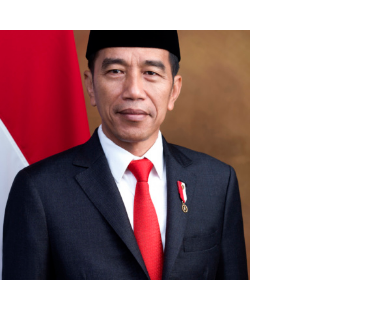
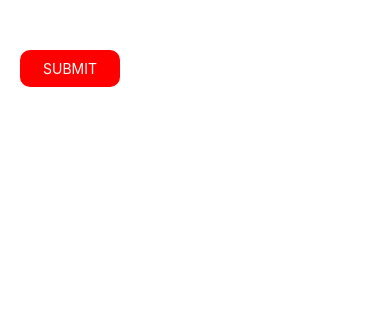
Before and after one commit to afifbasya/belajar-rn-dasar, a React Native app: screen / in a window 390 px wide. Shown: the top 318 px of the page. Built offline with nearby package versions, Linux system fonts and the light colour scheme.

Commit message:
[ADD] Button

```diff
--- a/App.js
+++ b/App.js
@@ -1,28 +1,20 @@
-import { Image, StyleSheet, Text, View } from 'react-native';
+import { Button, Image, StyleSheet, Text, TouchableOpacity, View } from 'react-native';
 
 export default function App() {
+
+
+  const handleSubmit = () => {
+    console.log("Halooo");
+  }
+
   return (
     <View style={styles.container}>
 
-      {/* Menggunakan URL */}
-      {/* <Image source={{ uri: "https://www.presidenri.go.id/assets/uploads/2020/02/presidenri.go.id-05022020111245-5e3a40bd7cdcb1.35250820-384x512.jpg" }} style={{ height: 250, width: 250 }} /> */}
+      {/* <Button title="Submit" color="red" onPress={() => handleSubmit()} /> */}
 
-
-
-      {/* Simpan gambar di assets kemudian dipanggil */}
-      {/* <Image source={require("./assets/jokowi.jpg")} style={{ height: 250, width: 250 }} /> */}
-
-      {/* Resize Mode  */}
-      {/* 1. Contain
-      2. Center
-      3. Strecth
-      4. Repeat
-      5. Cover */}
-      <Image
-        source={require("./assets/jokowi.jpg")}
-        style={{ height: 250, width: 250, backgroundColor: 'green' }}
-        resizeMode='cover'
-      />
+      <TouchableOpacity style={styles.button} onPress={() => handleSubmit()} >
+        <Text style={{ color: 'white' }}>SUBMIT</Text>
+      </TouchableOpacity>
 
 
     </View>
@@ -35,4 +27,12 @@ const styles = StyleSheet.create({
     backgroundColor: '#fff',
     marginTop: 30,
   },
+  button: {
+    backgroundColor: 'red',
+    padding: 10,
+    width: 100,
+    alignItems: 'center',
+    borderRadius: 10,
+    margin: 20
+  }
 });
```
